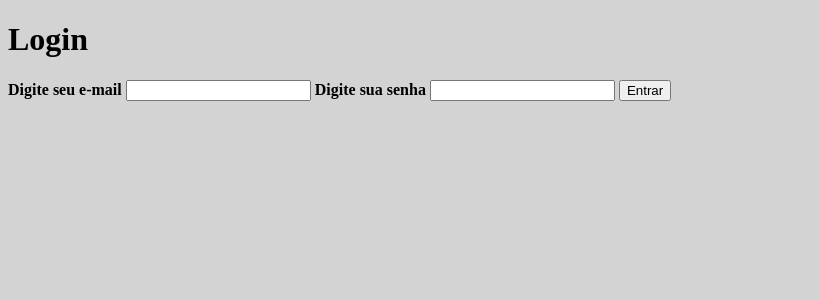
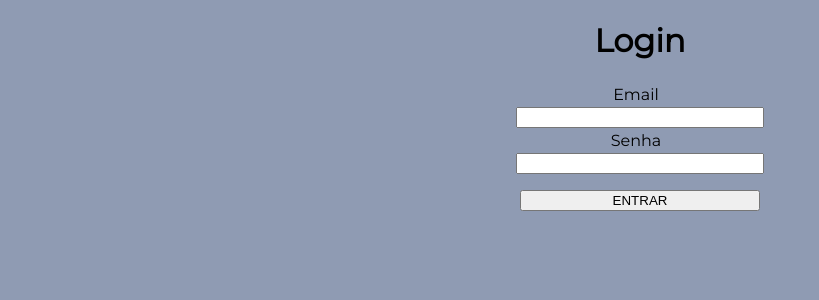
Before and after one commit to cami-almeida/ideias_malucas, a Django app: page /login in a window 1280 px wide. Shown: the top 300 px of the page, without its empty margins (0-819 px from the left). Run offline with Django 3.2, Linux system fonts and the light colour scheme; parts of the project's set-up code (start-up, migrations or seed data) failed here and were passed over.

Commit message:
Estilizar páginas de cadastro de pessoa e ideias e página de login

```diff
--- a/website/static/css/style.css
+++ b/website/static/css/style.css
@@ -1,13 +1,37 @@
 body{
-    background-color: #d3d3d3;
+   background-color: rgb(143, 155, 179);
 }
-div{
-    display: inline-block;
+
+.login, .cadastro, .ideias{
+    align-items: center;
+    display: flex;
     justify-content: space-around;
+}
+
+
+
+h1, h2{
+    font-family: 'Montserrat', sans-serif;
     align-items: center;
+    display: flex;
+    justify-content: space-around;
 }
-form{
-    font-weight: bold;
-    display: block;
-    position: relative;
+
+.btnEntrar{
+    align-items: center;
+    display: flex;
+    justify-content: space-around;
+    padding: 10px;
 }
+
+label{
+    font-family: 'Montserrat', sans-serif;
+}
+
+label, input, select {
+	width:240px;
+    margin: 3px 0;
+    align-items: center;
+    display: flex;
+    justify-content: space-around;
+}
--- a/website/templates/ideias.html
+++ b/website/templates/ideias.html
@@ -2,6 +2,7 @@
 {% block conteudo%}
 <h1>Cadastre sua ideia {{pessoa.nome}}</h1>
 
+<div class="ideias">
 <form action="/ideias" method="POST">
 {% csrf_token %}
     <input type="hidden" name="email" value="{{pessoa.email}}">
@@ -21,5 +22,6 @@
 
     <input type="submit" value="Cadastrar ideia">
 </form>
+</div>
 
 {% endblock %}
--- a/website/templates/lista.html
+++ b/website/templates/lista.html
@@ -2,8 +2,9 @@
 
 {% block conteudo %}
 
-
+<div class="lista">
 <h1>Listagem das Ideias</h1>
+<div class="ideia">
 <p>
         {% for ideia in ideias %}
                 <p>{{ideia.pessoa.nome}}</p>
@@ -13,5 +14,7 @@
                 <hr>
         {% endfor %}
 </p>
+</div>
+</div>
 
 {% endblock %}
--- a/website/templates/login.html
+++ b/website/templates/login.html
@@ -1,18 +1,19 @@
 {% extends 'shared/layout.html' %}
-{% block conteudo%}
+{% block conteudo %}
 
 <h1>Login</h1>
-
+<div class="login">
 <form action="/login" method="POST">
     {% csrf_token %}
-    <label>Digite seu e-mail</label>
+    <label>Email</label>
     <input type="email" name="email">
 
-    <label>Digite sua senha</label>
+    <label>Senha</label>
     <input type="password" name="senha">
-
-    <input type="submit" value="Entrar">
-
+</div>
+<div class="btnEntrar">
+    <input type="submit" value="ENTRAR">
+</div>
 </form>
 
 {% endblock %}
--- a/website/templates/shared/layout.html
+++ b/website/templates/shared/layout.html
@@ -5,6 +5,7 @@
     <meta charset="UTF-8">
     <meta name="viewport" content="width=device-width, initial-scale=1.0">
     <meta http-equiv="X-UA-Compatible" content="ie=edge">
+    <link href="https://fonts.googleapis.com/css?family=Montserrat&display=swap" rel="stylesheet">
     <link rel="stylesheet" href="{% static 'css/style.css' %}">
     <script src="{% static 'js/script.js' %}" defer></script>
     <title>Document</title>
```
Also changed, not shown: website/templates/index.html (+15 -9 lines), db.sqlite3.
